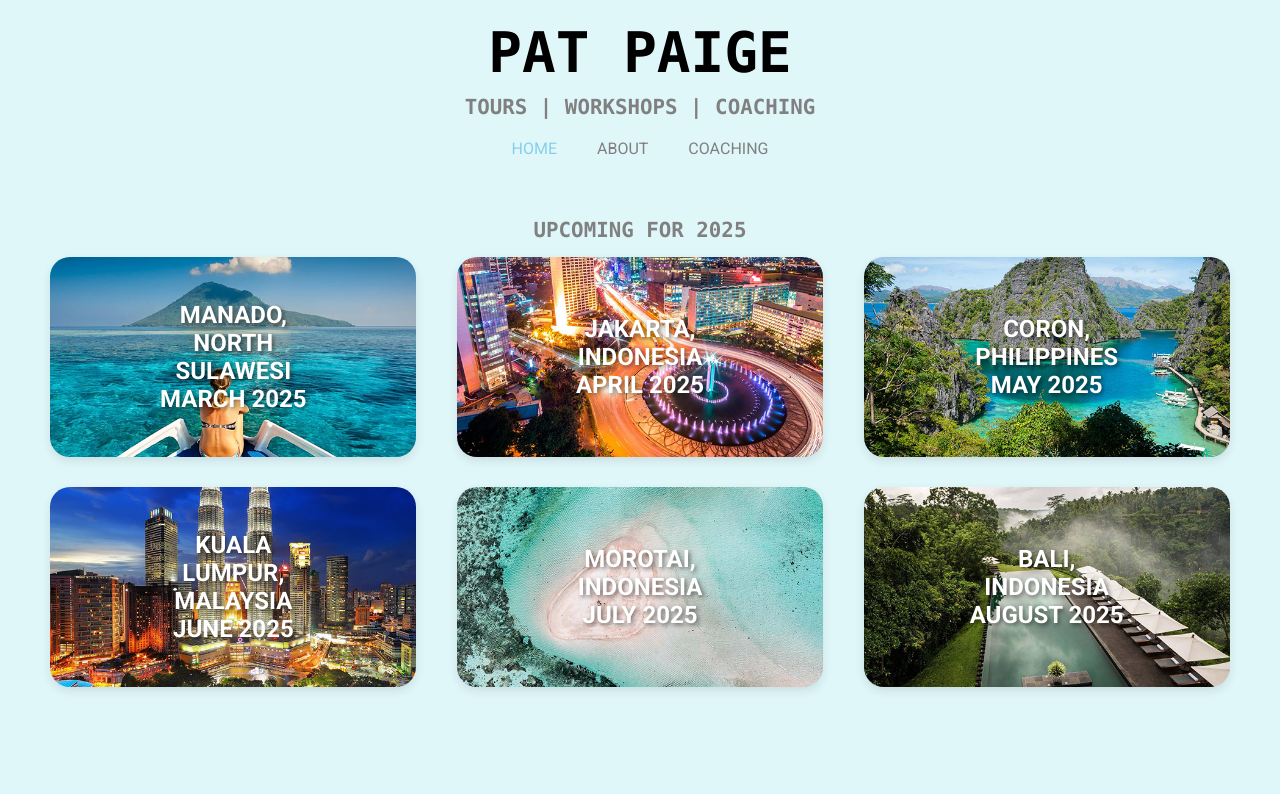
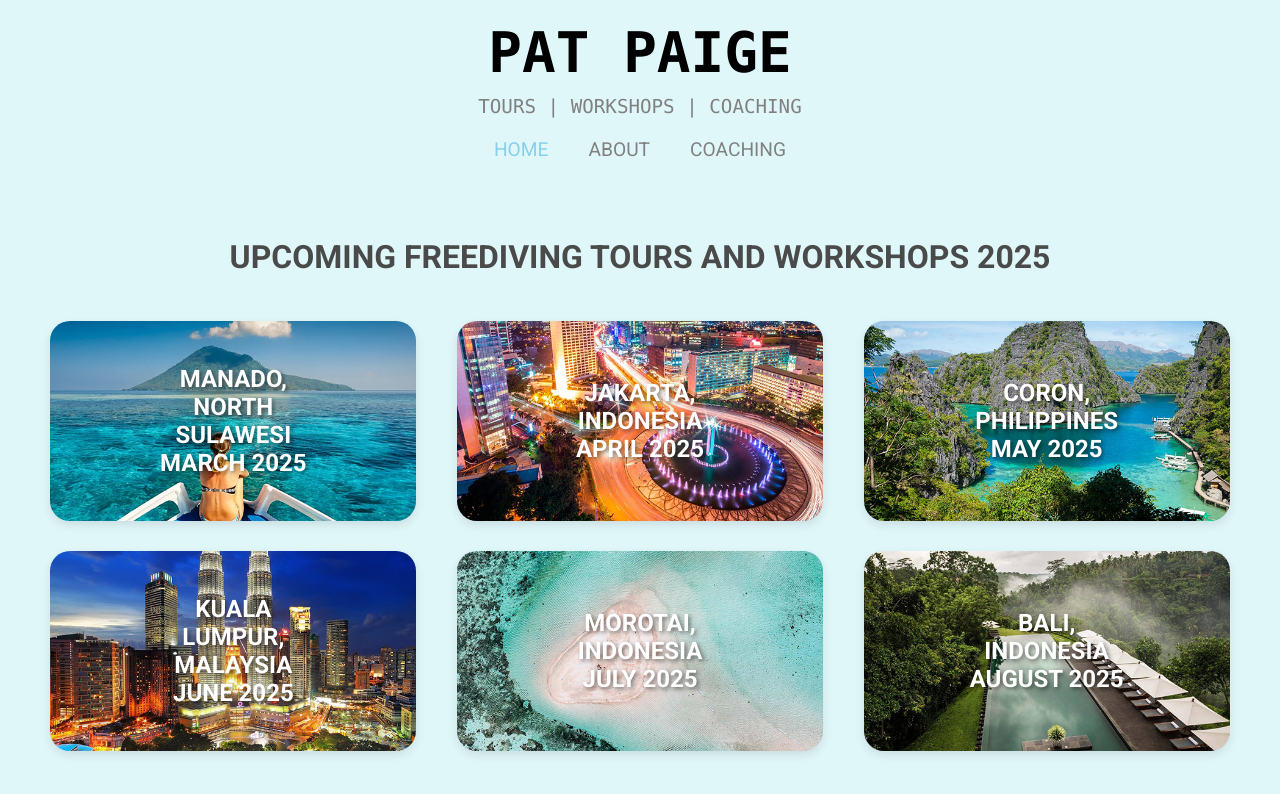
Before and after one commit to GetEcstatic/GetEcstatic, a plain HTML site: page index.html in a window 1280 px wide. Drawn offline with Linux system fonts and the light colour scheme.

Commit message:
Update index.html

```diff
--- a/index.html
+++ b/index.html
@@ -14,22 +14,21 @@
             padding: 0;
         }
         header {
-            text-align: center; /* No separate background color */
+            text-align: center;
             padding: 20px;
         }
         h1 {
             margin: 0;
-            font-size: 3.5em; /* Larger title for PAT PAIGE */
-            font-family: Monaco, monospace; /* Monaco font */
+            font-size: 3.5em; /* Larger title */
+            font-family: Monaco, monospace; /* Monaco font for title */
             text-transform: uppercase;
         }
-        h2 {
-            margin: 0;
-            font-size: 1.3em; /* Smaller subtitle */
-            font-family: Monaco, monospace; /* Monaco font */
-            color: grey; /* Grey color for subtitle */
+        .subtitle {
+            font-size: 1.2em;
+            color: grey;
+            font-family: Monaco, monospace;
             text-transform: uppercase;
-            margin-top: 10px; /* Some spacing between title and subtitle */
+            margin-top: 10px;
         }
         nav {
             display: flex;
@@ -38,7 +37,7 @@
         }
         nav a {
             margin: 0 20px;
-            font-size: 1.0em;
+            font-size: 1.2em;
             text-transform: uppercase;
             text-decoration: none;
             color: grey;
@@ -53,6 +52,12 @@
         section {
             padding: 30px;
             text-align: center;
+        }
+        h2 {
+            color: #4a4a4a;
+            font-size: 2em;
+            margin-bottom: 30px;
+            text-transform: uppercase;
         }
         .tour-gallery {
             display: flex;
@@ -108,7 +113,13 @@
             border-radius: 20px;
         }
         .tour:hover .hover-text {
-            opacity: 1;
+            opacity: 1; /* Shows hover-text on hover */
+        }
+        /* Add the following to support tap events on mobile */
+        .tour:focus .hover-text,
+        .tour:active .hover-text {
+            opacity: 1; /* Shows hover-text on tap (focus or active) for mobile devices */
+            outline: none; /* Optional: removes the focus outline on mobile */
         }
 
         /* Media query for mobile devices */
@@ -123,8 +134,8 @@
 <body>
 
 <header>
-    <h1>PAT PAIGE</h1>
-    <h2>Tours | Workshops | Coaching</h2>
+    <h1>Pat Paige</h1>
+    <div class="subtitle">Tours | Workshops | Coaching</div>
     <nav>
         <a href="index.html" class="active">Home</a>
         <a href="about.html">About</a>
@@ -133,7 +144,7 @@
 </header>
 
 <section>
-    <h2>Upcoming for 2025</h2>
+    <h2>Upcoming Freediving Tours and Workshops 2025</h2>
     <div class="tour-gallery">
         <div class="tour">
             <img src="Bunaken-1.jpg" alt="Manado">
```
